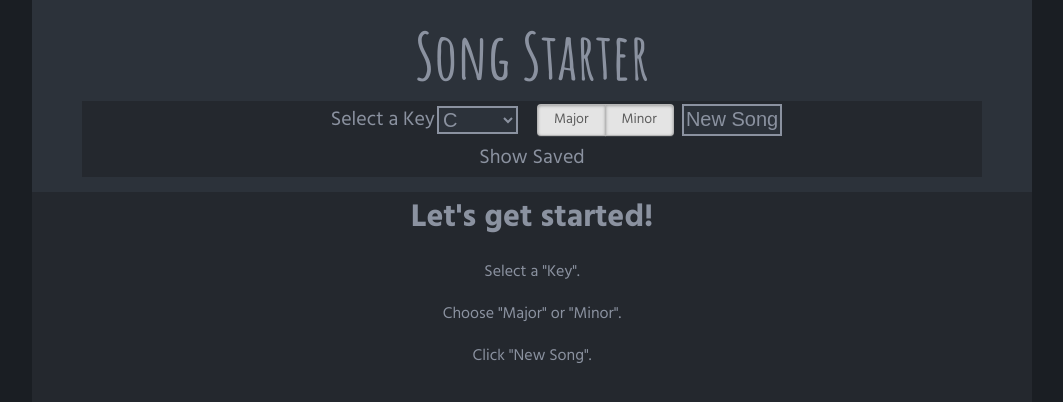
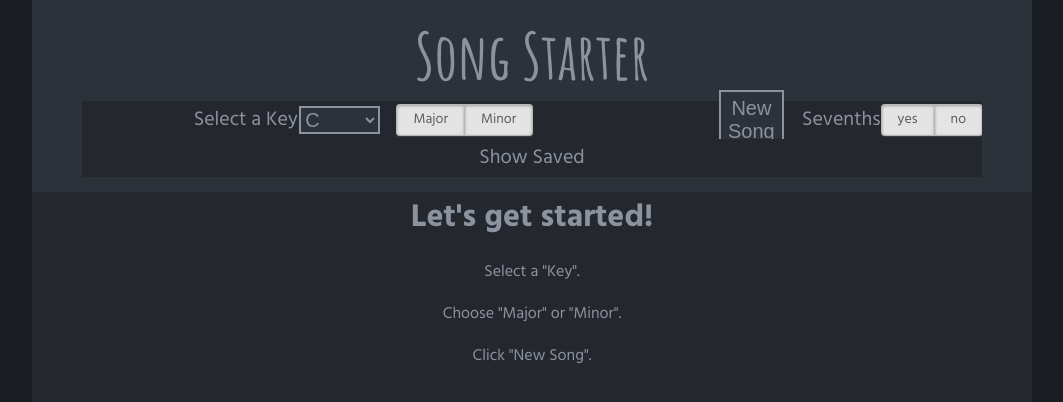
Before and after one commit to Song-Starter/song-starter, a React (Create React App) app: page / in a window 1280 px wide. Shown: the top 402 px of the page, without its empty margins (108-1171 px from the left). Built offline with nearby package versions, Linux system fonts and the light colour scheme; no server answers.

Commit message:
Add sevenths functionality to Header.

```diff
--- a/src/components/App.js
+++ b/src/components/App.js
@@ -22,8 +22,8 @@ class App extends Component {
     }
   }
 
-  createNewSong = (key, majmin, seventh, oct) => {
-    console.log(seventh, oct)
+  createNewSong = (key, majmin, seventh) => {
+    console.log(seventh)
     fetchPoem()
       .then(data => this.setState({
         key: key,
@@ -31,7 +31,7 @@ class App extends Component {
         lyrics: data,
         })
     )
-    this.getChordProgression(key, majmin)
+    this.getChordProgression(key, majmin, seventh)
     this.setUpAudio()
   }
 
@@ -46,8 +46,8 @@ class App extends Component {
     })
   }
 
-  getChordProgression = (key, majmin) => {
-    const songKey = Key.triads(`${key} ${majmin}`)
+  getChordProgression = (key, majmin, seventh) => {
+    const songKey = seventh ? Key.chords(`${key} ${majmin}`) : Key.triads(`${key} ${majmin}`)
     let chordArray = []
     chordArray.push(songKey[0])
     for(let i = 0; i < 3; i++) {
--- a/src/components/ChordNav.js
+++ b/src/components/ChordNav.js
@@ -4,31 +4,19 @@ import './Header.css';
 const ChordNav = ({handleChange}) =>{
   return (
     <div className="ChordNav">
-      <div className="octave-selector">
-        <label htmlFor="octave">Octave</label>
-        <input
-          type="number"
-          name="octave"
-          id="octave"
-          min="0"
-          max="6"
-          value="3"
-          onChange={handleChange}>
-        </input>
-      </div>
       <div className="seventh">
         <p>Sevenths</p>
         <input
           type="radio"
           id="true"
-          name="chordValue"
+          name="seventh"
           value="true"
           onChange={handleChange}/>
         <label htmlFor="true">yes</label>
         <input
           type="radio"
           id="false"
-          name="chordValue"
+          name="seventh"
           value="false"
           onChange={handleChange}/>
         <label htmlFor="false">no</label>
--- a/src/components/NavBar.js
+++ b/src/components/NavBar.js
@@ -1,6 +1,6 @@
 import React, { Component } from 'react';
 import './Header.css';
-// import ChordNav from './ChordNav'
+import ChordNav from './ChordNav'
 
 class NavBar extends Component {
   constructor(props) {
@@ -8,7 +8,6 @@ class NavBar extends Component {
     this.state = {
       key: "C",
       majmin: "Major",
-      octave: "4",
       seventh: false
     }
   }
@@ -53,12 +52,12 @@ class NavBar extends Component {
           value="minor"
           onChange={this.handleChange}/>
         <label htmlFor="minor">Minor</label>
+        </div><br/>
         <button
           onClick={() => this.props.createNewSong(this.state.key, this.state.majmin, this.state.seventh, this.state.octave)}>
           New Song
         </button>
-        </div><br/>
-        {/* <ChordNav handleChange={this.handleChange}/> */}
+        <ChordNav handleChange={this.handleChange}/>
       </div>
     );
   }
```
Also changed, not shown: 1 other file (tests, documents, lock files or other folders).
